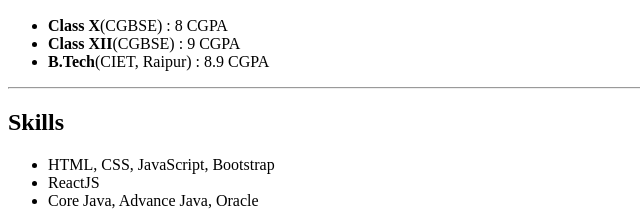
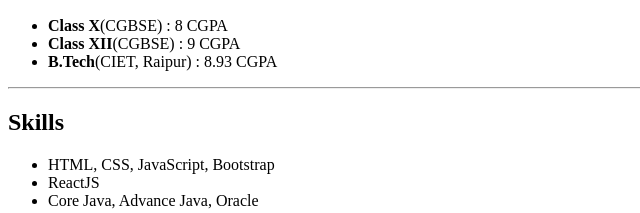
Before and after one commit to Kailashgajbhiye19/Portfolio, a plain HTML site: page index.html in a window 1280 px wide. Shown: the part 278-491 px from the top of the page, 0-640 px from the left. Drawn offline with Linux system fonts and the light colour scheme.

Commit message:
Add new file

```diff
--- a/index.html
+++ b/index.html
@@ -18,7 +18,7 @@
         <ul>
             <li><b>Class X</b>(CGBSE) : 8 CGPA</li>
             <li><b>Class XII</b>(CGBSE)  : 9 CGPA</li>
-            <li><b>B.Tech</b>(CIET, Raipur) :  8.9 CGPA</li>
+            <li><b>B.Tech</b>(CIET, Raipur) :  8.93 CGPA</li>
         </ul>
         <hr/>
      </section>
```
